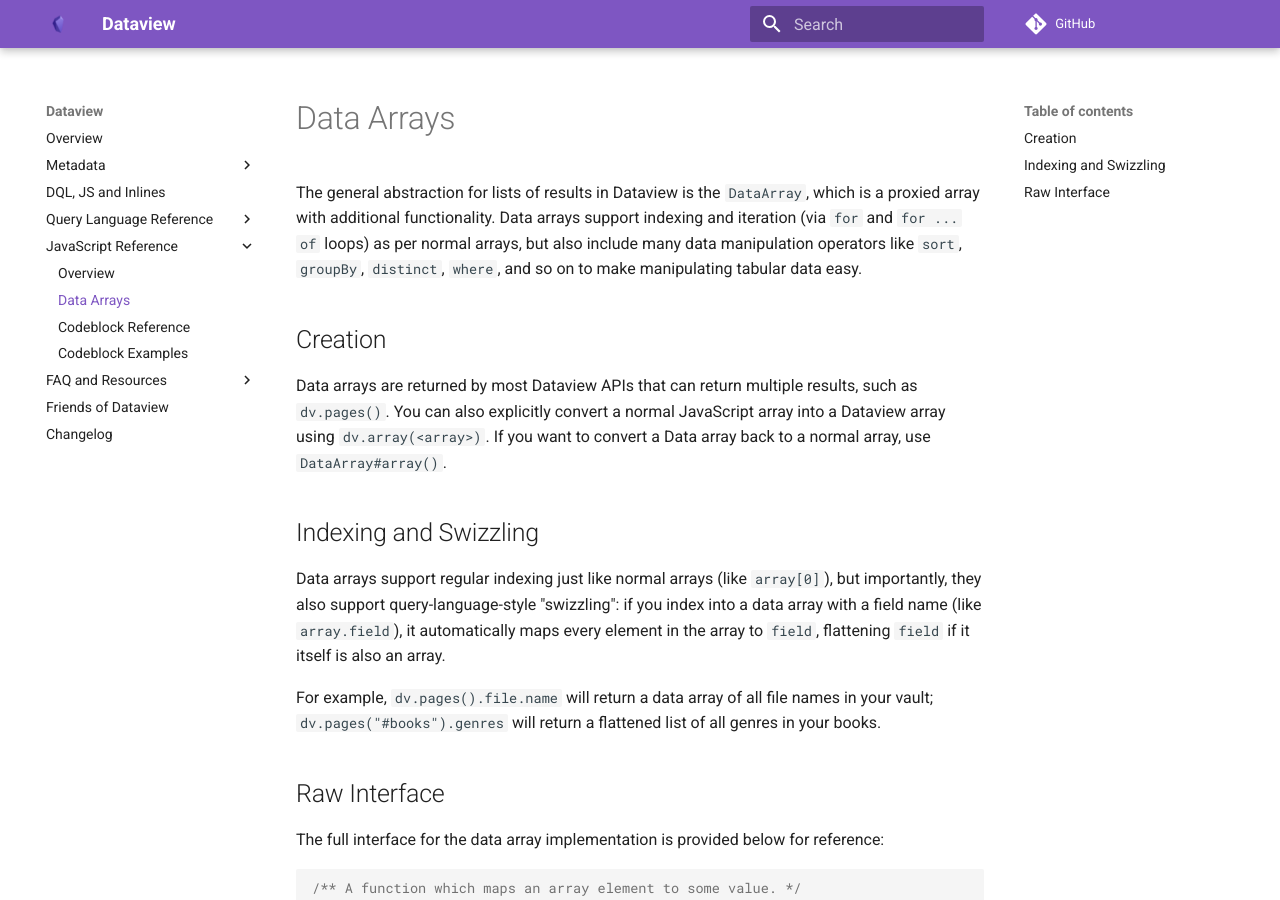
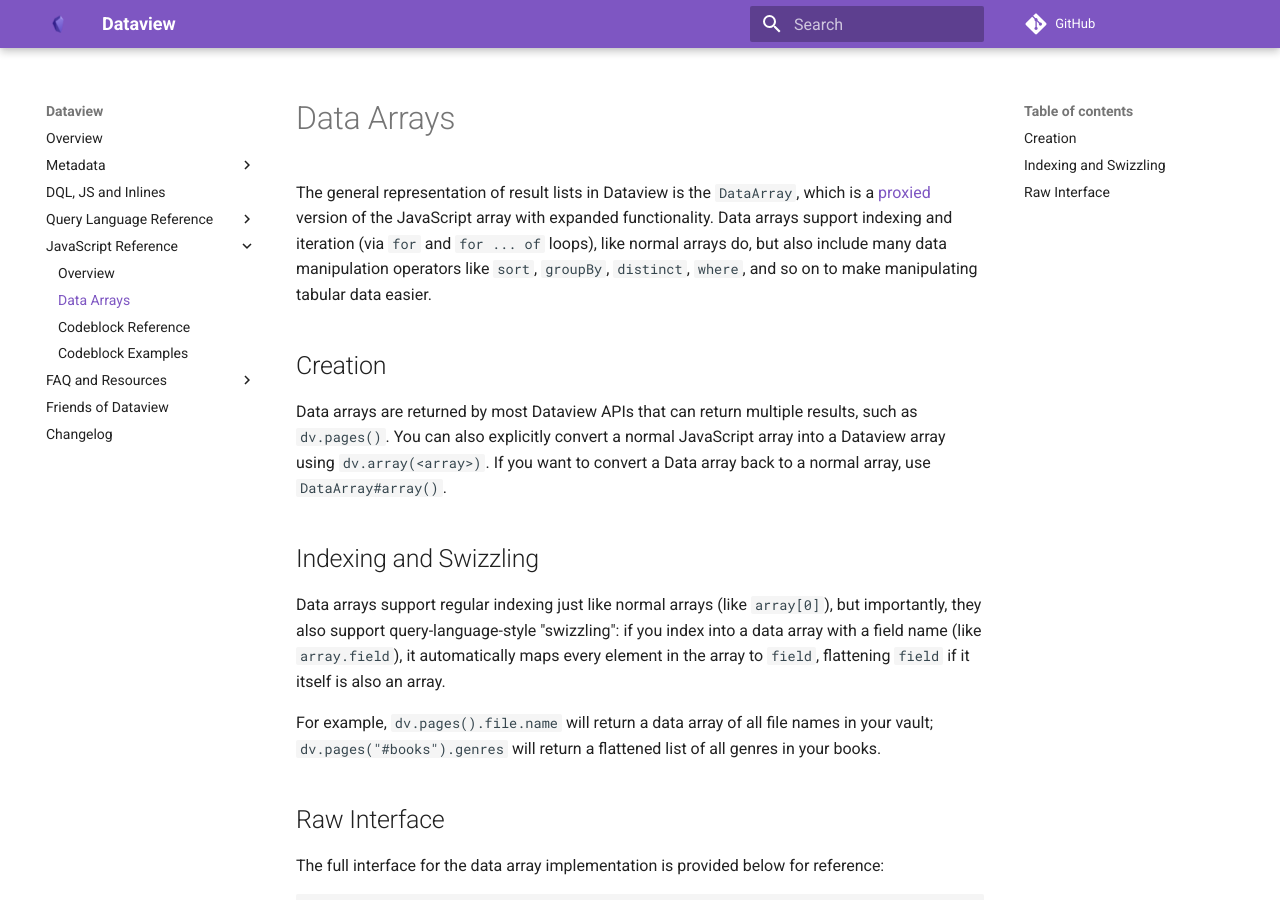
Before and after one commit to blacksmithgu/obsidian-dataview, an MkDocs documentation site: the page built from docs/docs/api/data-array.md, in a window 1280 px wide and 900 px high. Built offline with MkDocs 1.6.1 and Material for MkDocs 9.7.7, drawn with Linux system fonts in a browser that asks for light colours; comment, search, counter and statistics services are not loaded.

Commit message:
Added link to Proxy object docs (#1874)

```diff
--- a/docs/docs/api/data-array.md
+++ b/docs/docs/api/data-array.md
@@ -1,9 +1,9 @@
 # Data Arrays
 
-The general abstraction for lists of results in Dataview is the `DataArray`, which is a proxied array with additional
-functionality. Data arrays support indexing and iteration (via `for` and `for ... of` loops) as per normal arrays, but
+The general representation of result lists in Dataview is the `DataArray`, which is a [proxied](https://developer.mozilla.org/en-US/docs/Web/JavaScript/Reference/Global_Objects/Proxy) version of the JavaScript array with expanded
+functionality. Data arrays support indexing and iteration (via `for` and `for ... of` loops), like normal arrays do, but
 also include many data manipulation operators like `sort`, `groupBy`, `distinct`, `where`, and so on to make
-manipulating tabular data easy.
+manipulating tabular data easier.
 
 ## Creation
 
```
